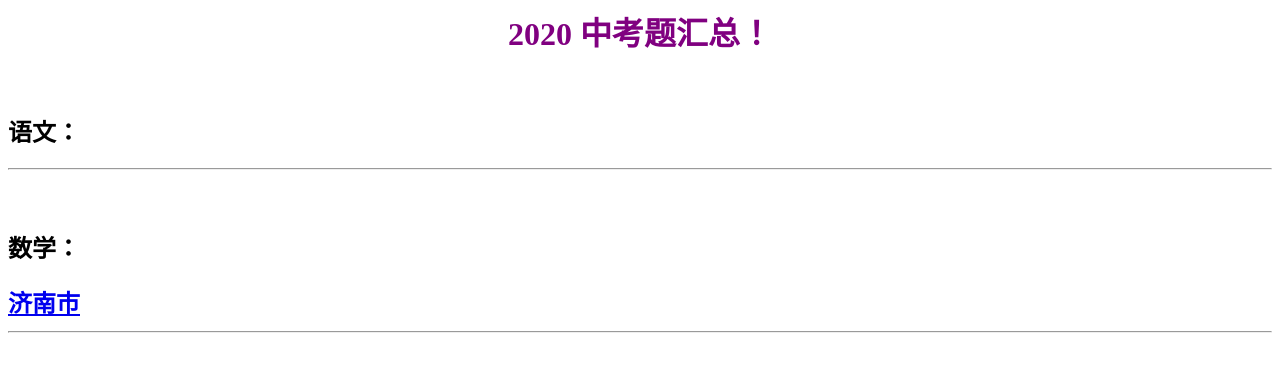
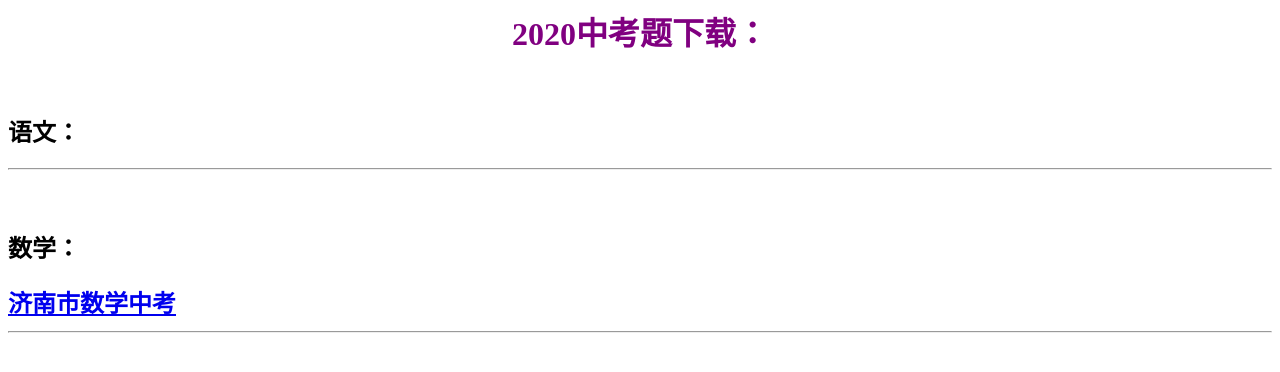
Before and after one commit to lzr2006/study, a plain HTML site: page exam/index.html in a window 1280 px wide. Drawn offline with Linux system fonts and the light colour scheme.

Commit message:
Update index.html

```diff
--- a/exam/index.html
+++ b/exam/index.html
@@ -1,15 +1,15 @@
 <html>
 <head>
-<title>2020 中考题汇总 </title>
+<title>小组资源</title>
 </head>
 <body>
-<center><h1 style = "color:purple">2020 中考题汇总！</h1></center>
+<center><h1 style = "color:purple">2020中考题下载：</h1></center>
 <br>
 <h2>语文：<h2>
 <hr>
 <br>
 <h2>数学：<h2>
-<a href = "https://lzr2006.github.io/study/exam/math/济南数学中考题.zip">济南市</a>
+<a href = "https://lzr2006.github.io/study/exam/math/济南数学中考题.zip">济南市数学中考</a>
 <hr>
 <br>
 </body>
```
